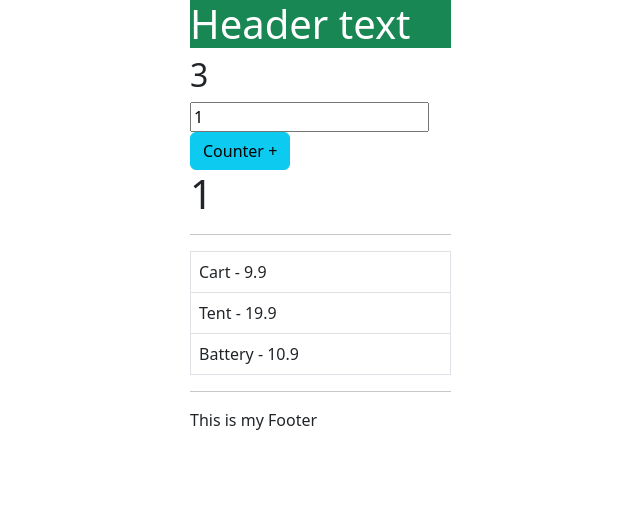
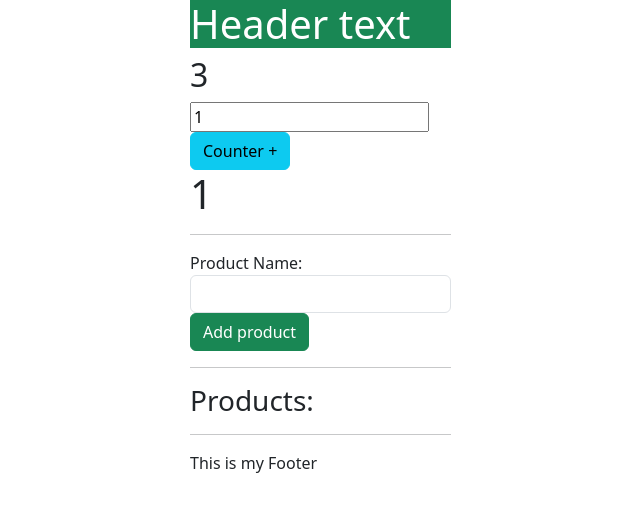
Before and after one commit to ranerlich7/react_initial, a React (Create React App) app: page / in a window 1280 px wide. Shown: the top 512 px of the page, without its empty margins (177-817 px from the left). Built offline with nearby package versions, Linux system fonts and the light colour scheme.

Commit message:
added product to products list.no price

```diff
--- a/src/components/Products.js
+++ b/src/components/Products.js
@@ -1,25 +1,24 @@
+import { useState } from "react";
 import "../App.css";
 import Product from "./Product";
-const products = [
-  { name: "Cart", price: 9.9 },
-  { name: "Tent", price: 19.9 },
-  { name: "Battery", price: 10.9 },
-];
 
 function Products() {
+  const [products, setProducts] = useState([]);
+  const [pName, setpName] = useState("");
   return (
     <>
-      <table className="table" border="1">
-        <tbody>
-          {products.map((product, index) => (
-            <tr key={index}>
-              <td>
-                <Product product={product} />
-              </td>
-            </tr>
-          ))}
-        </tbody>
-      </table>
+      Product Name:
+      <input className="form-control" value={pName} onChange={(e) => setpName(e.target.value)} />
+      <button onClick={() => setProducts([...products, { name: pName, price: 1.99 }])} className="btn btn-success">
+        Add product
+      </button>
+      <hr />
+      <h3>Products:</h3>
+      {products.map((product, index) => (
+        <div className="alert alert-primary" key={index}>
+          <Product product={product} />
+        </div>
+      ))}
     </>
   );
 }
```
